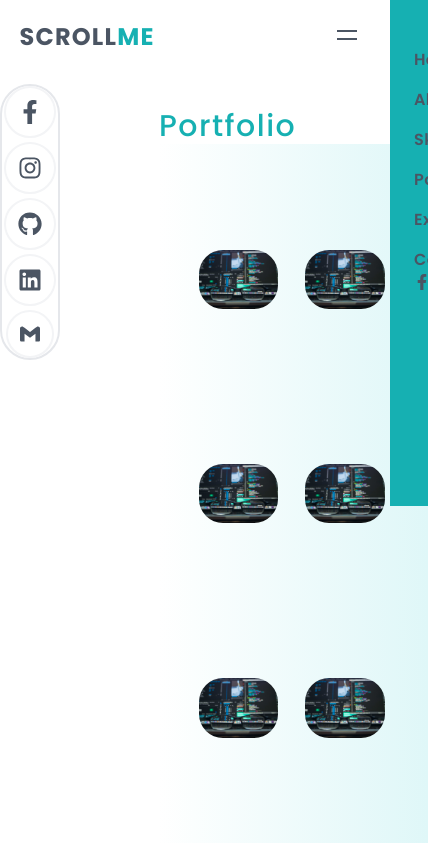
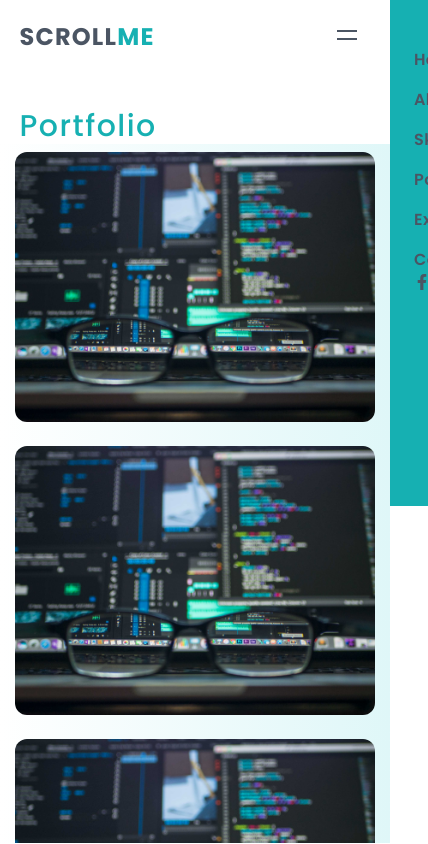
Before and after one commit to saurabhbakolia/Portfolio-Website, a React (Create React App) app: page /portfolio in a window 390 px wide. Shown: the whole page, 428 px wide, since content can reach past the window. Built offline with nearby package versions, Linux system fonts and the light colour scheme.

Commit message:
portfolio page responsive done

```diff
--- a/src/components/PortfolioPage.js
+++ b/src/components/PortfolioPage.js
@@ -1,7 +1,6 @@
 import React from 'react'
 import Navbar from './Navbar'
 import SocialMediaIcons from './SocialMediaIcons'
-import { Link } from 'react-router-dom'
 import Image from '../assets/code.jpg'
 
 const PortfolioPage = () => {
@@ -10,27 +9,27 @@ const PortfolioPage = () => {
             <main className="landing_page_bg w-screen h-screen">
                 <Navbar />
                 <div className='flex justify-between items-center'>
-                    <div className='w-[15%] h-[89.90vh]'><SocialMediaIcons /></div>
-                    <div className='flex pl-10 pt-6 flex-col justify-start items-start w-[85%] h-[89.9vh] ml-[15.5%]'>
-                        <h1 className='text-3xl text-[#16B0B2] font-medium tracking-wider'>Portfolio</h1>
-                        <div className='bg-gradient-to-r from-white to-[#DFF7F8] grid grid-cols-2 gap-6 justify-between items-center w-[69vw] h-full overflow-auto p-10'>
-                            <div className='h-fit w-[96%] rounded-3xl cursor-pointer'>
-                                <img src={Image} alt="" className='bg-cover bg-center rounded-3xl' />
+                    <div className='hidden lg:block lg:w-[15%] lg:h-[89.90vh]'><SocialMediaIcons /></div>
+                    <div className='flex lg:pl-10 pt-6 flex-col justify-start items-start w-full lg:w-[85%] h-[89.9vh] lg:ml-[15.5%]'>
+                        <h1 className='pl-[5%] text-3xl text-[#16B0B2] font-medium tracking-wider'>Portfolio</h1>
+                        <div className='bg-gradient-to-r from-white to-[#DFF7F8] grid grid-cols-1 sm:grid-cols-2 gap-6 place-items-center lg:justify-between items-center lg:w-[69vw] h-full overflow-auto p-2 lg:p-10'>
+                            <div className='h-fit w-[96%] rounded-xl cursor-pointer'>
+                                <img src={Image} alt="" className='bg-cover bg-center rounded-xl' />
                             </div>
-                            <div className='h-fit w-[96%] rounded-3xl cursor-pointer'>
-                                <img src={Image} alt="" className='rounded-3xl' />
+                            <div className='h-fit w-[96%] rounded-xl cursor-pointer'>
+                                <img src={Image} alt="" className='rounded-xl' />
                             </div>
-                            <div className='h-fit] w-[96%] rounded-3xl cursor-pointer'>
-                                <img src={Image} alt="" className='bg-cover bg-center rounded-3xl' />
+                            <div className='h-fit] w-[96%] rounded-xl cursor-pointer'>
+                                <img src={Image} alt="" className='bg-cover bg-center rounded-xl' />
                             </div>
-                            <div className='h-fit w-[96%] rounded-3xl cursor-pointer'>
-                                <img src={Image} alt="" className='rounded-3xl' />
+                            <div className='h-fit w-[96%] rounded-xl cursor-pointer'>
+                                <img src={Image} alt="" className='rounded-xl' />
                             </div>
-                            <div className='h-fit w-[96%] rounded-3xl cursor-pointer'>
-                                <img src={Image} alt="" className='bg-cover bg-center rounded-3xl' />
+                            <div className='h-fit w-[96%] rounded-xl cursor-pointer'>
+                                <img src={Image} alt="" className='bg-cover bg-center rounded-xl' />
                             </div>
-                            <div className='h-fit w-[96%] rounded-3xl cursor-pointer'>
-                                <img src={Image} alt="" className='rounded-3xl' />
+                            <div className='h-fit w-[96%] rounded-xl cursor-pointer'>
+                                <img src={Image} alt="" className='rounded-xl' />
                             </div>
                         </div>
                     </div>
```
